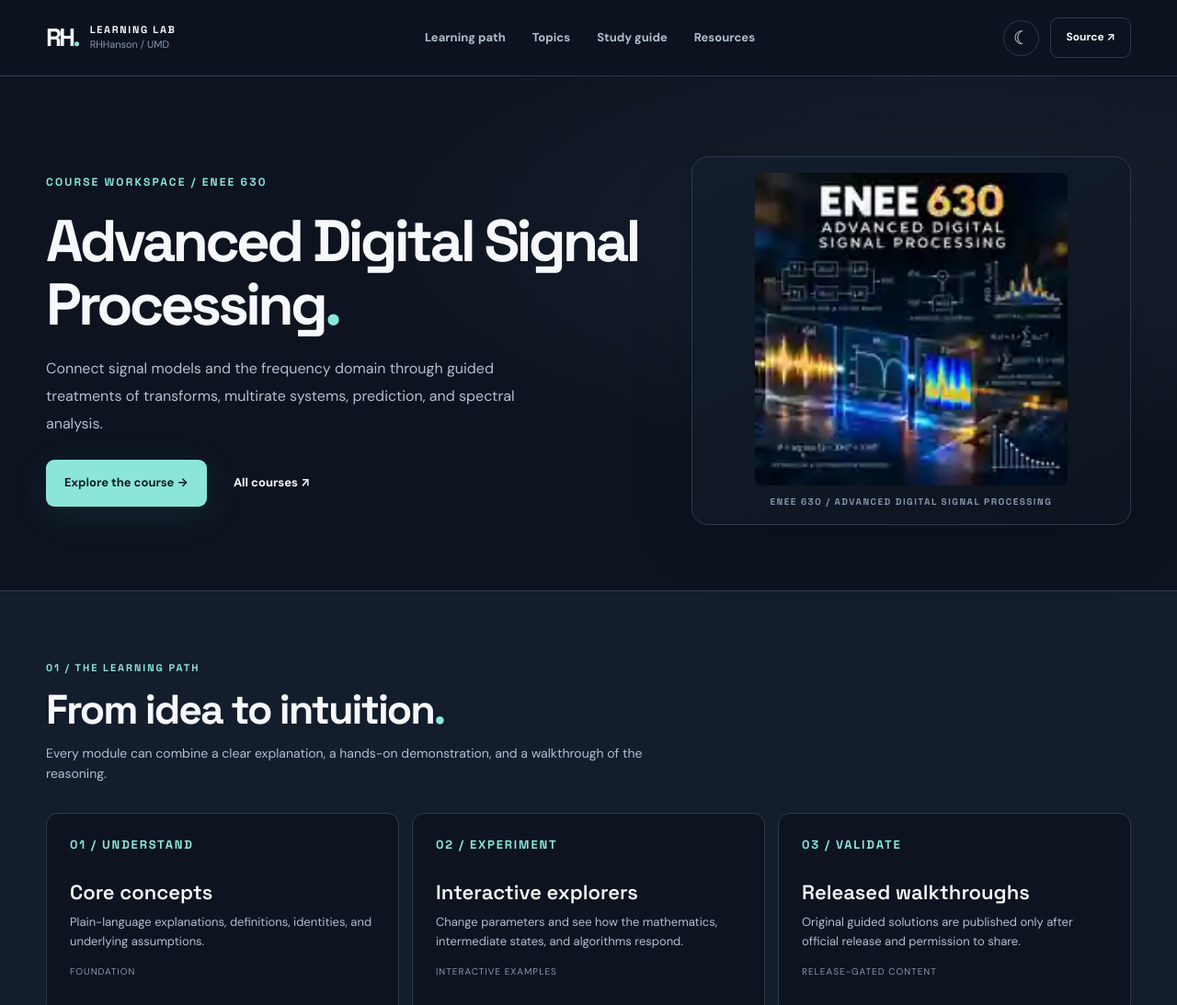
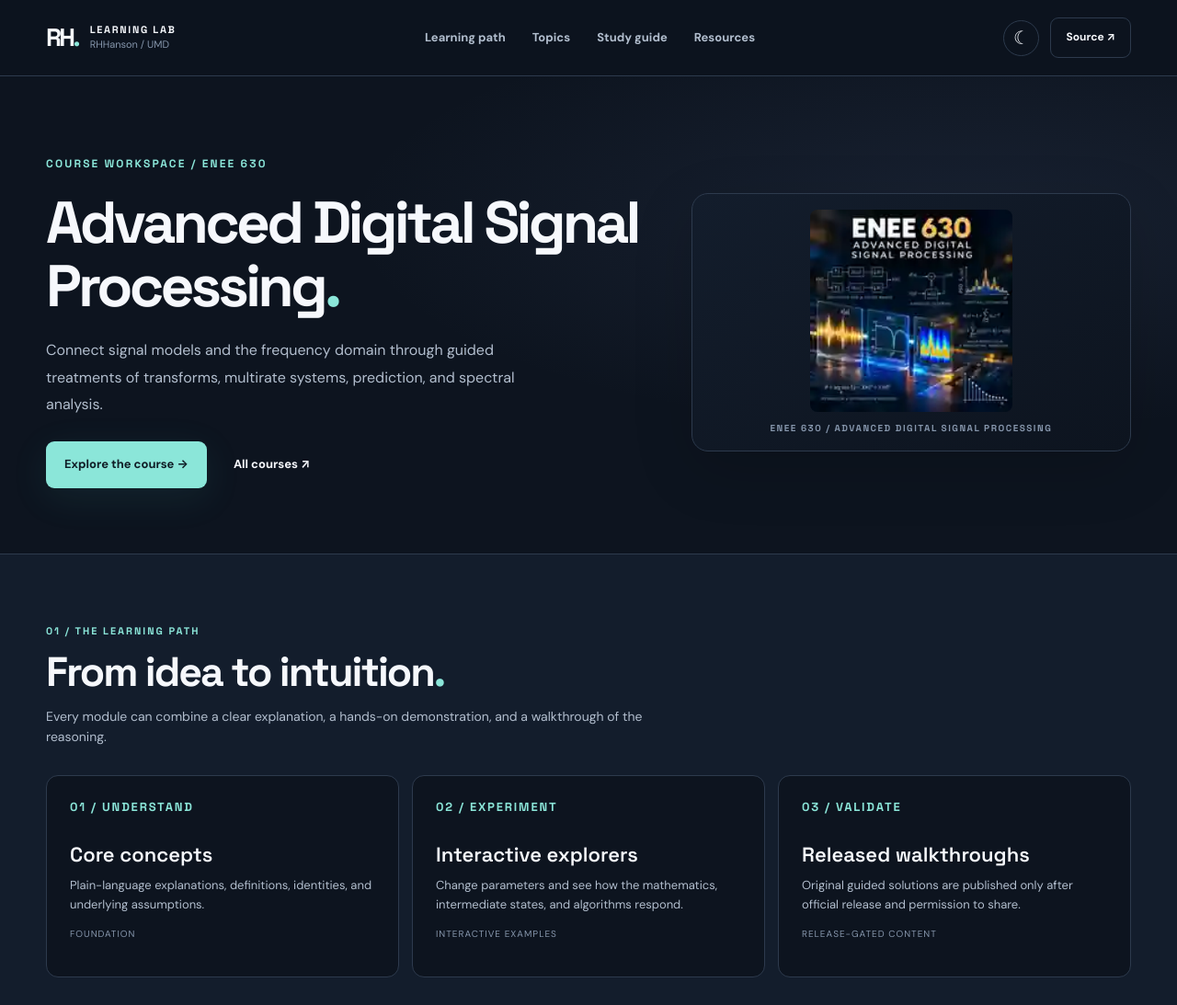
Before and after one commit to RHHanson-UMD/ENEE-630, a website: page site/index.html in a window 1280 px wide. Shown: the top 1093 px of the page at 92% size. Drawn offline with Linux system fonts and the light colour scheme.

Commit message:
style: display optimized course cover at an appropriate preview size

```diff
--- a/site/assets/styles.css
+++ b/site/assets/styles.css
@@ -75,6 +75,6 @@
 
 /* User-provided ENEE 630 cover: compact preview, not reproduced instructor material. */
 .course-cover{margin:0;border:1px solid var(--line);border-radius:18px;background:linear-gradient(150deg,var(--surface),var(--bg));padding:17px;box-shadow:var(--cardshadow);display:grid;gap:11px;place-items:center;overflow:hidden}
-.course-cover img{display:block;width:min(100%,340px);height:auto;aspect-ratio:1;object-fit:contain;image-rendering:auto;border-radius:8px}
+ .course-cover img{display:block;width:min(100%,220px);height:auto;aspect-ratio:1;object-fit:contain;image-rendering:auto;border-radius:8px}
 .course-cover figcaption{font:700 10px/1.4 'Space Grotesk',sans-serif;letter-spacing:.15em;color:var(--faint);text-align:center}
 @media(max-width:800px){.course-cover{max-width:420px}}
```
